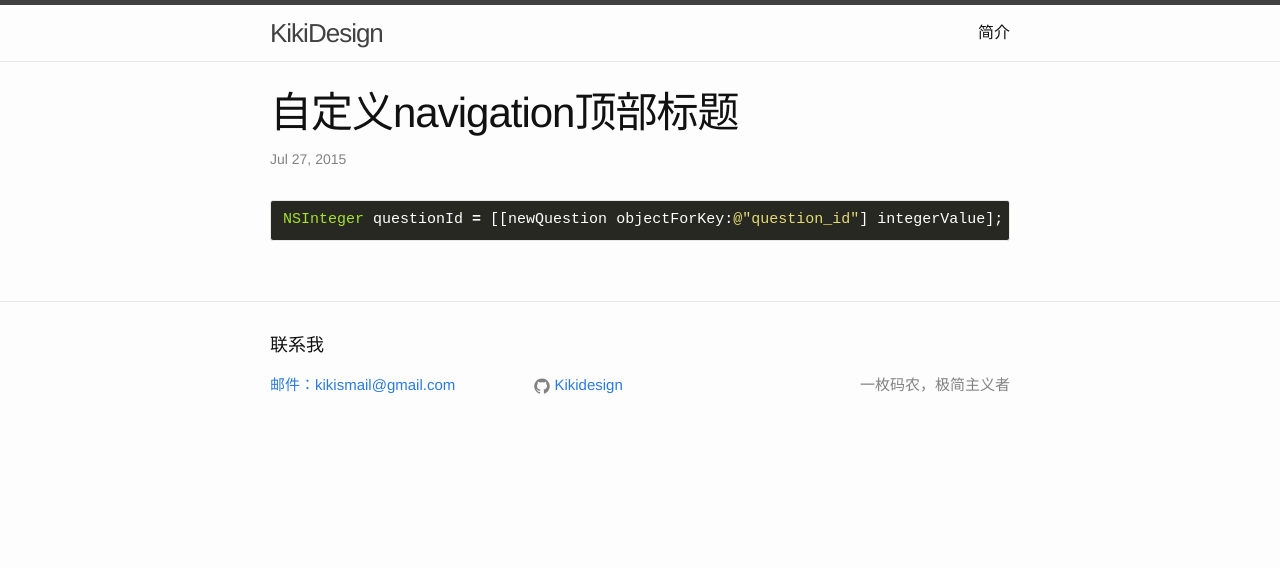
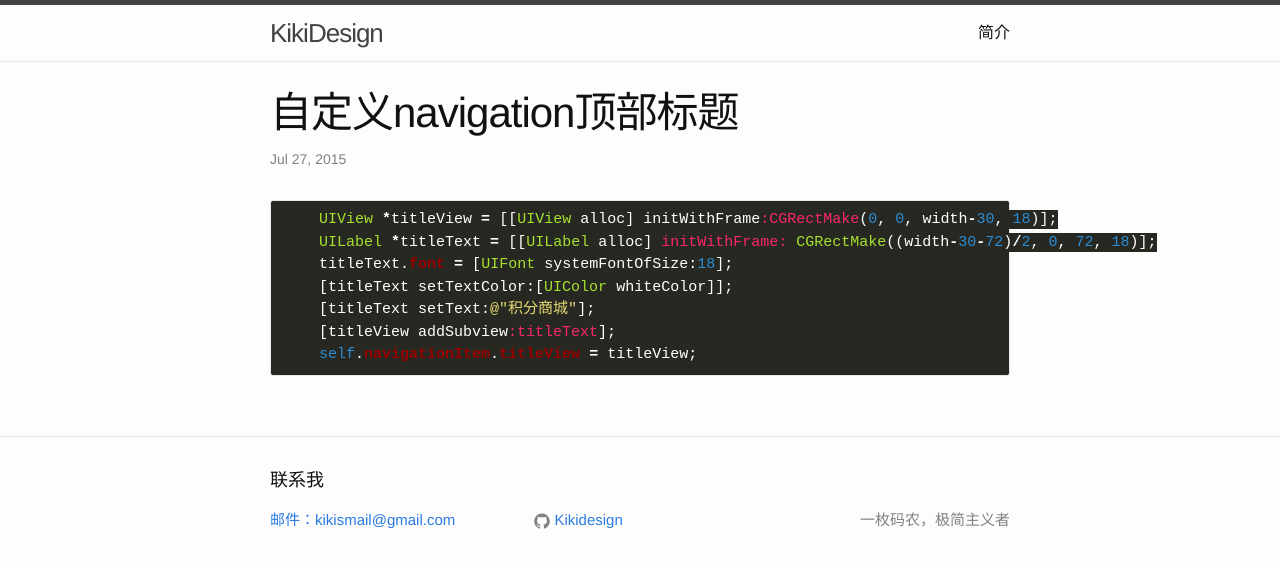
Before and after one commit to kikidesign/kikidesign.github.io, a Jekyll site: the page built from _posts/2015-07-27-Navigation-Top-Custom.md, in a window 1280 px wide. Shown: the top 568 px of the page. Built offline with Jekyll 4.4.1, drawn with Linux system fonts in a browser that asks for light colours.

Commit message:
NavigationItem-Top-Custom5

```diff
--- a/_posts/2015-07-27-Navigation-Top-Custom.md
+++ b/_posts/2015-07-27-Navigation-Top-Custom.md
@@ -7,5 +7,11 @@ categories: iOS update
 
 
 {% highlight ruby %}
-NSInteger questionId = [[newQuestion objectForKey:@"question_id"] integerValue];
+    UIView *titleView = [[UIView alloc] initWithFrame:CGRectMake(0, 0, width-30, 18)];
+    UILabel *titleText = [[UILabel alloc] initWithFrame: CGRectMake((width-30-72)/2, 0, 72, 18)];
+    titleText.font = [UIFont systemFontOfSize:18];
+    [titleText setTextColor:[UIColor whiteColor]];
+    [titleText setText:@"积分商城"];
+    [titleView addSubview:titleText];
+    self.navigationItem.titleView = titleView;
 {% endhighlight %}
```
